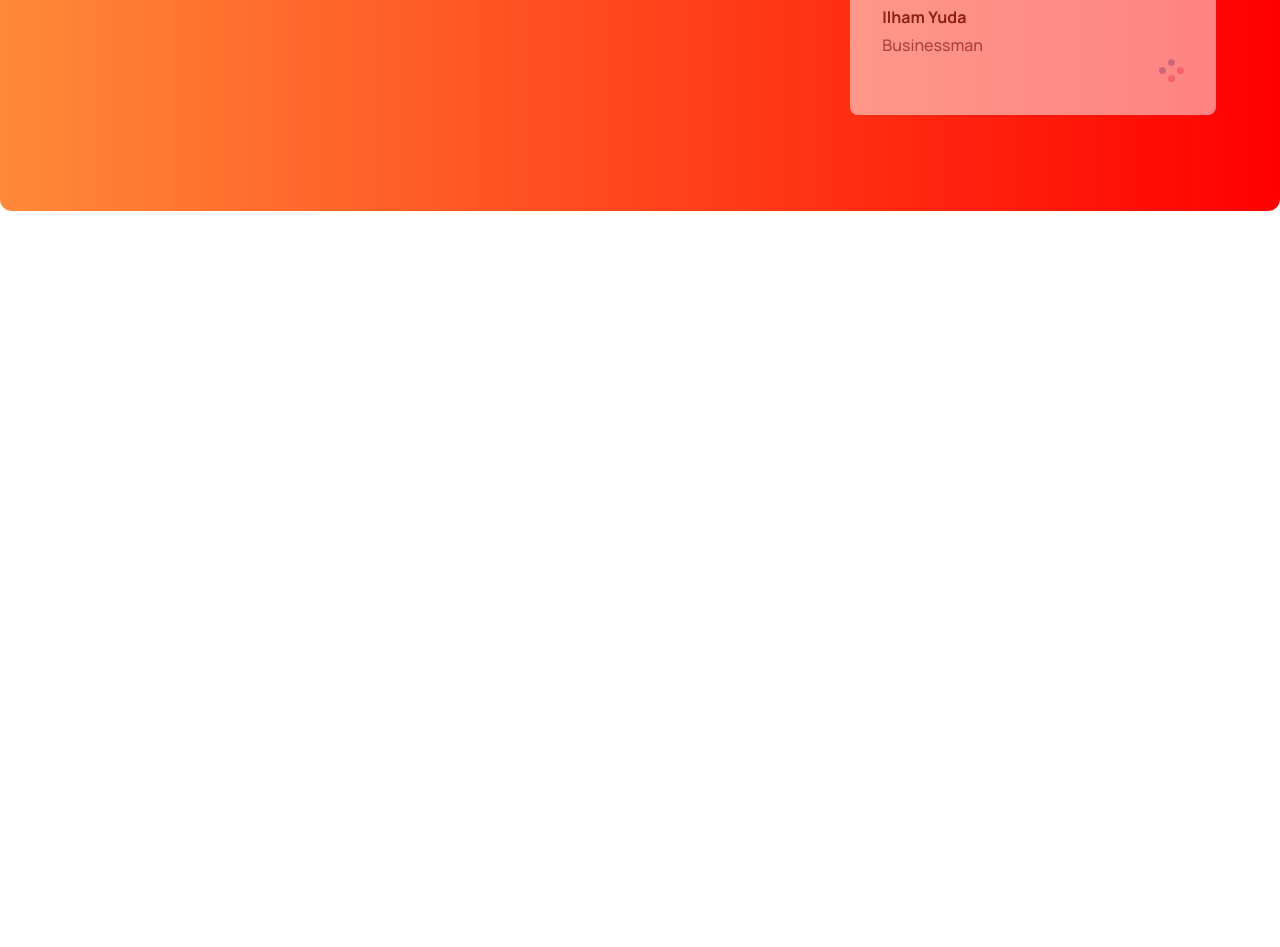
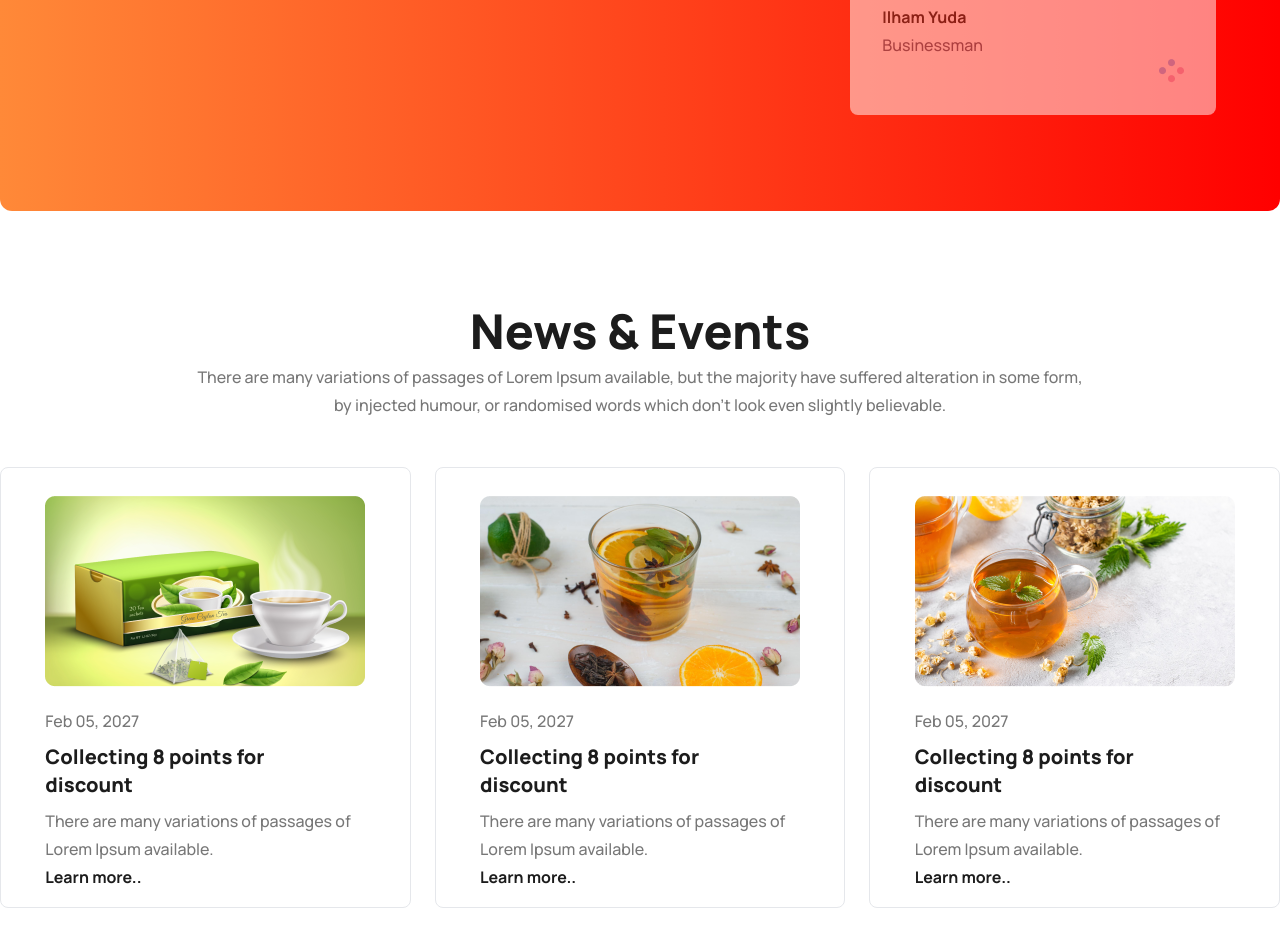
Before and after one commit to Sayem-Bhuiyan/Tea-House-with-DaisyUi, a plain HTML site: page index.html in a window 1280 px wide. Shown: the part 2500-3447 px from the top of the page. Before the commit the page ends 2807 px from the top, so only its background shows below. Drawn offline with nearby package versions, Linux system fonts and the light colour scheme.

Commit message:
created the news and event section

```diff
--- a/index.html
+++ b/index.html
@@ -227,6 +227,76 @@
                 </div>
             </div>
         </section>
+
+        <!-- news and event section -->
+        <section class="my-24">
+            <div class="flex flex-col justify-center items-center">
+                <h2 class="text-5xl text-heading-color font-extrabold text-center mb-2">
+                    News & Events
+                </h2>
+                <p class="text-heading-p-color max-w-4xl font-medium leading-7 text-center">
+                    There are many variations of passages of Lorem Ipsum available, but the majority have suffered alteration in some form, by injected humour, or randomised words which don't look even slightly believable.
+                </p>
+            </div>
+
+            <!-- news container -->
+            <div class="grid gap-6 justify-center grid-cols-1 md:grid-cols-2 lg:grid-cols-3 mt-12">
+                <!-- news card -->
+                <div class=" border-[1px]  p-4 rounded-lg flex flex-col justify-center items-center">
+                    <div class="mb-5">
+                        <img src="images/news-1.png" class="mt-3" alt="news-1" />
+                    </div>
+                    <div class="space-y-2">
+                        <p class="text-heading-p-color font-medium leading-7">Feb 05, 2027</p>
+                      <h2 class="card-title text-heading-color text-xl font-extrabold">
+                        Collecting 8 points for
+                        <br>
+                        discount
+                      </h2>
+                      <p class="text-heading-p-color font-medium leading-7 max-w-xs">
+                        There are many variations of passages of Lorem Ipsum available.
+                      </p>
+                      <a class="text-heading-color font-bold leading-7 mt-3" href="">Learn more..</a>
+                    </div>
+                </div>
+                <!-- news card -->
+                <div class=" border-[1px]  p-4 rounded-lg flex flex-col justify-center items-center">
+                    <div class="mb-5">
+                        <img src="images/news-2.png" class="mt-3" alt="news-1" />
+                    </div>
+                    <div class="space-y-2">
+                        <p class="text-heading-p-color font-medium leading-7">Feb 05, 2027</p>
+                      <h2 class="card-title text-heading-color text-xl font-extrabold">
+                        Collecting 8 points for
+                        <br>
+                        discount
+                      </h2>
+                      <p class="text-heading-p-color font-medium leading-7 max-w-xs">
+                        There are many variations of passages of Lorem Ipsum available.
+                      </p>
+                      <a class="text-heading-color font-bold leading-7 mt-3" href="">Learn more..</a>
+                    </div>
+                </div>
+                <!-- news card -->
+                <div class=" border-[1px]  p-4 rounded-lg flex flex-col justify-center items-center">
+                    <div class="mb-5">
+                        <img src="images/news-3.png" class="mt-3" alt="news-1" />
+                    </div>
+                    <div class="space-y-2">
+                        <p class="text-heading-p-color font-medium leading-7">Feb 05, 2027</p>
+                      <h2 class="card-title text-heading-color text-xl font-extrabold">
+                        Collecting 8 points for
+                        <br>
+                        discount
+                      </h2>
+                      <p class="text-heading-p-color font-medium leading-7 max-w-xs">
+                        There are many variations of passages of Lorem Ipsum available.
+                      </p>
+                      <a class="text-heading-color font-bold leading-7 mt-3" href="">Learn more..</a>
+                    </div>
+                </div>
+            </div>
+        </section>
     </main>
 </body>
 
```
